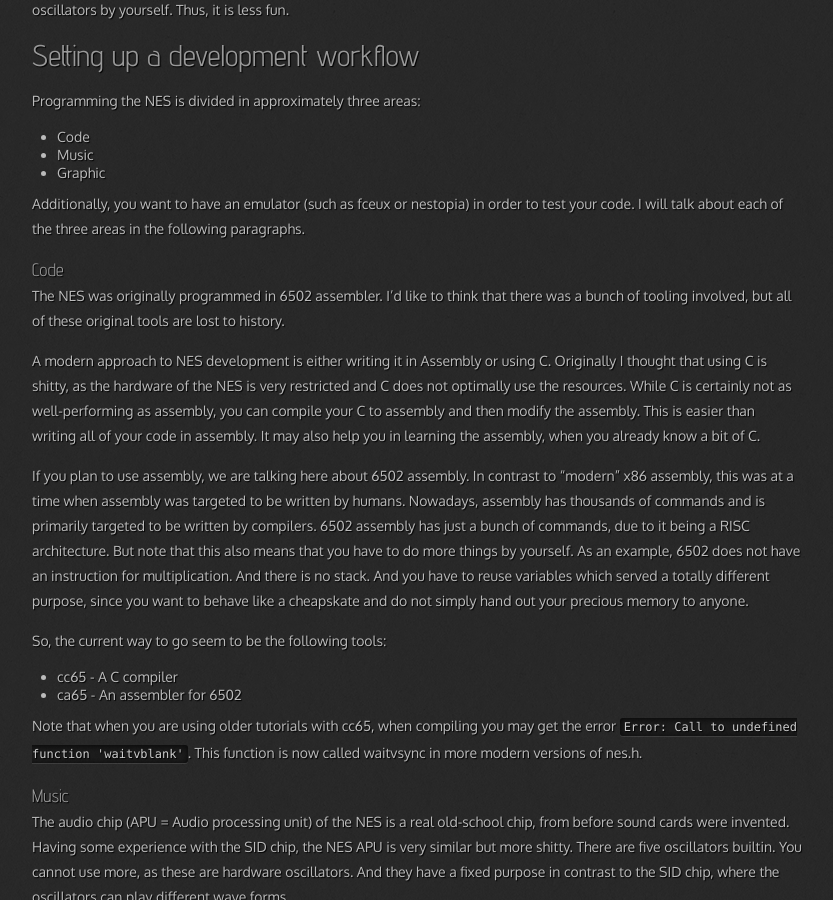
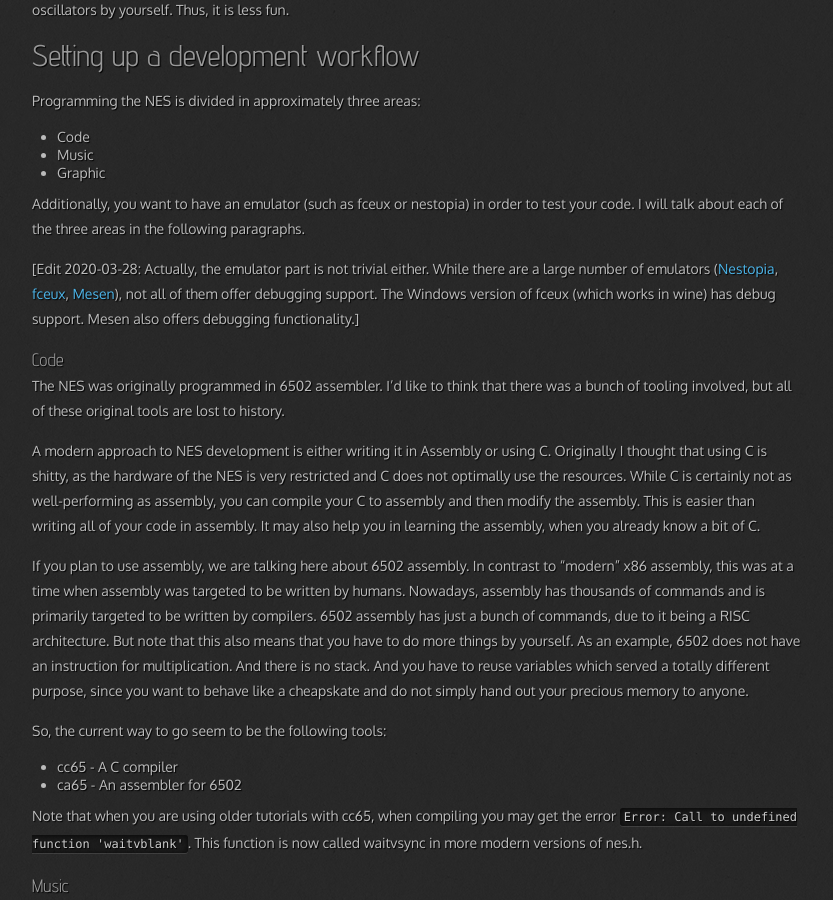
Before and after one commit to hkopp/hkopp.github.io, a Jekyll site: the page built from _posts/2020-03-22-nintendo-entertainment-system-programming-setup.md, in a window 1280 px wide and 900 px high, scrolled down 731 px. Shown: the whole window, without its empty margins (23-856 px from the left). Built offline with Jekyll 4.4.1, drawn with Linux system fonts in a browser that asks for light colours; nearby versions of some CDN libraries; some of the changed text lies outside the part shown.

Commit message:
updates to nes post

```diff
--- a/_posts/2020-03-22-nintendo-entertainment-system-programming-setup.md
+++ b/_posts/2020-03-22-nintendo-entertainment-system-programming-setup.md
@@ -53,6 +53,13 @@ Programming the NES is divided in approximately three areas:
 Additionally, you want to have an emulator (such as fceux or nestopia)
 in order to test your code.
 I will talk about each of the three areas in the following paragraphs.
+
+[Edit 2020-03-28: Actually, the emulator part is not trivial either.
+While there are a large number of emulators
+([Nestopia](http://0ldsk00l.ca/nestopia/), [fceux](http://www.fceux.com/web/), [Mesen](https://www.mesen.ca/)),
+not all of them offer debugging support. The Windows version of fceux
+(which works in wine) has debug support. Mesen also offers debugging
+functionality.]
 
 ### Code
 The NES was originally programmed in 6502 assembler. I'd like to think
@@ -181,6 +188,10 @@ In fact, I should probably admit at this point, that I was unable to
 successfully draw an image for NES except the most basic stuff, such
 as a black background.
 
+[Edit 2020-03-28: I was able to draw an image. My current workflow
+uses the [NES Screen
+Tool](https://shiru.untergrund.net/software.shtml).]
+
 Additionally to the background images, which I explained above, there
 are also sprites. You can think of these as "floating stuff". I will
 not explain them here. Read
```
